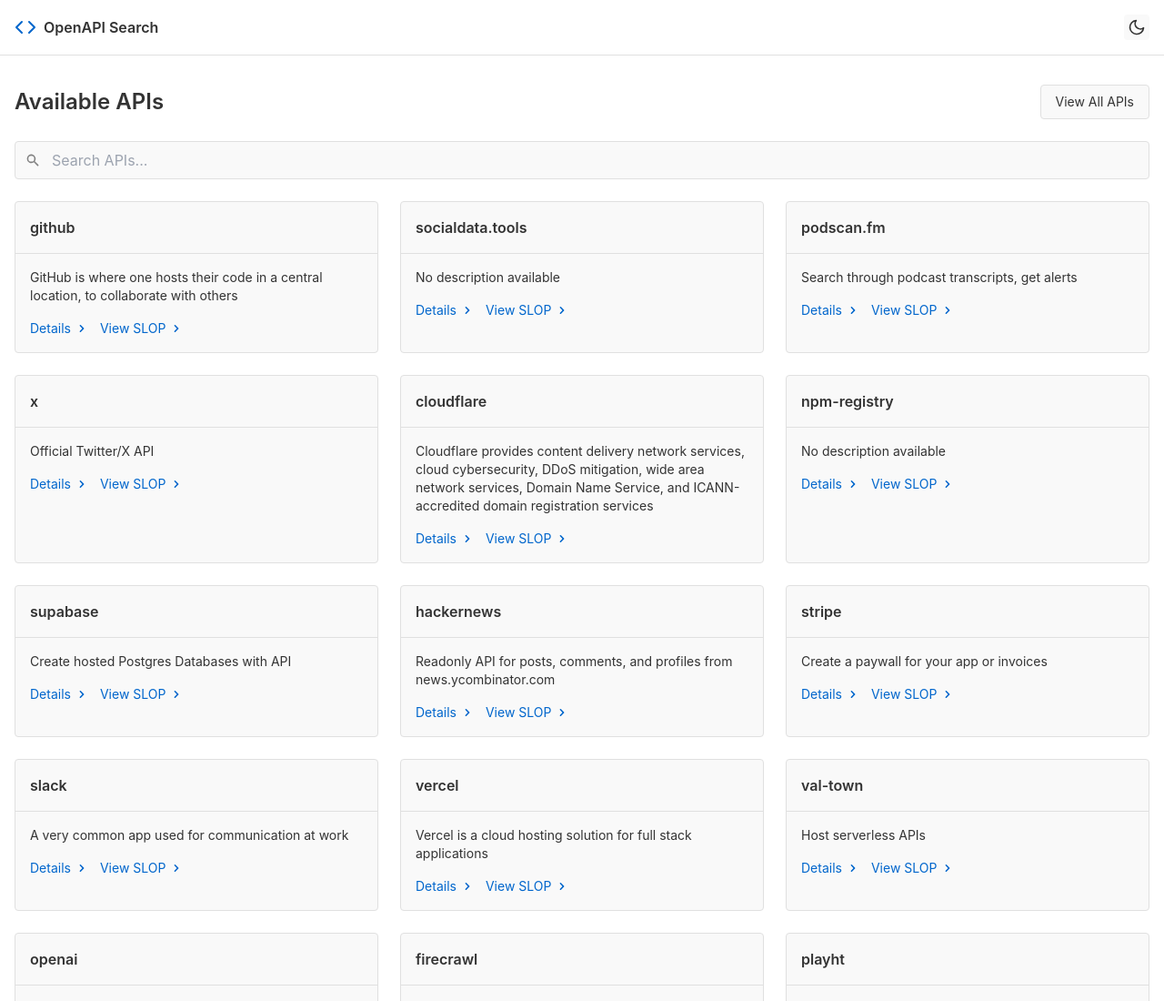
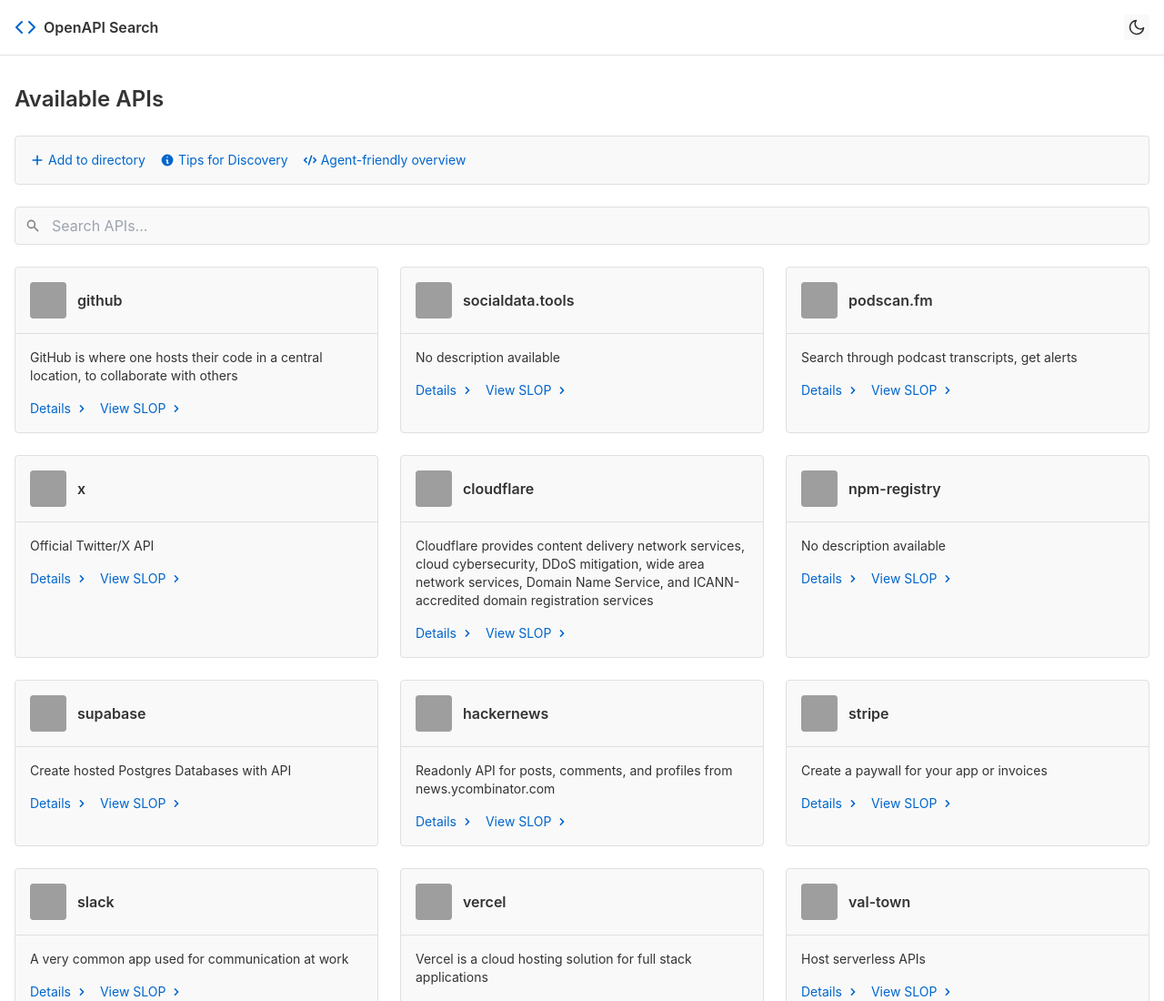
Before and after one commit to janwilmake/openapisearch, a website: page search.html in a window 1280 px wide. Shown: the top 1100 px of the page at 91% size. Drawn offline with nearby package versions, Linux system fonts and the light colour scheme; grey boxes are pictures that could not be loaded.

Commit message:
improvements

```diff
--- a/main.ts
+++ b/main.ts
@@ -265,7 +265,7 @@
         ...obj,
         [key]: {
           description: (item as any)?.info?.description,
-          openapiUrl: item.openapiUrl,
+          openapiUrl: item.openapiUrl as string,
         },
       };
     },
--- a/search.html
+++ b/search.html
@@ -117,6 +117,27 @@
         .search-wrapper {
             position: relative;
         }
+
+        .provider-logo {
+            width: 40px;
+            height: 40px;
+            border-radius: 4px;
+            object-fit: cover;
+            background-color: var(--border-color);
+        }
+
+        .provider-logo-error {
+            display: flex;
+            align-items: center;
+            justify-content: center;
+            width: 40px;
+            height: 40px;
+            border-radius: 4px;
+            background-color: var(--border-color);
+            color: var(--text-color);
+            opacity: 0.5;
+            font-size: 12px;
+        }
     </style>
 </head>
 
@@ -160,10 +181,44 @@
         <section class="mb-12">
             <div class="flex items-center justify-between mb-6">
                 <h2 class="text-2xl font-semibold">Available APIs</h2>
-                <a href="/index.md" class="px-4 py-2 bg-surface-color text-sm rounded"
-                    style="background-color: var(--surface-color); color: var(--text-color); border: 1px solid var(--border-color);">
-                    View All APIs
+
+            </div>
+
+            <!-- Quick Links -->
+            <div class="mb-6 p-4 rounded"
+                style="background-color: var(--surface-color); border: 1px solid var(--border-color);">
+                <div class="flex flex-wrap gap-4 text-sm">
+                    <a href="https://github.com/janwilmake/openapisearch/tree/main/providers.json" target="_blank"
+                        style="color: var(--accent-color);" class="hover:underline flex items-center">
+                        <svg xmlns="http://www.w3.org/2000/svg" class="h-4 w-4 mr-1" viewBox="0 0 20 20"
+                            fill="currentColor">
+                            <path fill-rule="evenodd"
+                                d="M10 3a1 1 0 011 1v5h5a1 1 0 110 2h-5v5a1 1 0 11-2 0v-5H4a1 1 0 110-2h5V4a1 1 0 011-1z"
+                                clip-rule="evenodd" />
+                        </svg>
+                        Add to directory
                     </a>
+                    <a href="https://github.com/janwilmake/openapisearch/tree/main/openapi-discovery.md" target="_blank"
+                        style="color: var(--accent-color);" class="hover:underline flex items-center">
+                        <svg xmlns="http://www.w3.org/2000/svg" class="h-4 w-4 mr-1" viewBox="0 0 20 20"
+                            fill="currentColor">
+                            <path fill-rule="evenodd"
+                                d="M18 10a8 8 0 11-16 0 8 8 0 0116 0zm-7-4a1 1 0 11-2 0 1 1 0 012 0zM9 9a1 1 0 000 2v3a1 1 0 001 1h1a1 1 0 100-2v-3a1 1 0 00-1-1H9z"
+                                clip-rule="evenodd" />
+                        </svg>
+                        Tips for Discovery
+                    </a>
+
+                    <a href="/index.md" style="color: var(--accent-color);" class="hover:underline flex items-center">
+                        <svg xmlns="http://www.w3.org/2000/svg" class="h-4 w-4 mr-1" viewBox="0 0 20 20"
+                            fill="currentColor">
+                            <path fill-rule="evenodd"
+                                d="M12.316 3.051a1 1 0 01.633 1.265l-4 12a1 1 0 11-1.898-.632l4-12a1 1 0 011.265-.633zM5.707 6.293a1 1 0 010 1.414L3.414 10l2.293 2.293a1 1 0 11-1.414 1.414l-3-3a1 1 0 010-1.414l3-3a1 1 0 011.414 0zm8.586 0a1 1 0 011.414 0l3 3a1 1 0 010 1.414l-3 3a1 1 0 11-1.414-1.414L16.586 10l-2.293-2.293a1 1 0 010-1.414z"
+                                clip-rule="evenodd" />
+                        </svg>
+                        Agent-friendly overview
+                    </a>
+                </div>
             </div>
 
             <!-- Search Bar -->
@@ -292,6 +347,37 @@
             return patternIdx === pattern.length;
         }
 
+        // Function to create logo element with fallback
+        function createProviderLogo(slug) {
+            const logoUrl = `https://openapisearch.com/logo/${slug}`;
+
+            const logoContainer = document.createElement('div');
+            logoContainer.className = 'flex-shrink-0';
+
+            const img = document.createElement('img');
+            img.src = logoUrl;
+            img.alt = `${slug} logo`;
+            img.className = 'provider-logo';
+
+            // Create fallback element
+            const fallback = document.createElement('div');
+            fallback.className = 'provider-logo-error';
+            fallback.textContent = 'API';
+            fallback.style.display = 'none';
+
+            // Handle image load error
+            img.onerror = function () {
+                img.style.display = 'none';
+                fallback.style.display = 'flex';
+            };
+
+            logoContainer.appendChild(img);
+            logoContainer.appendChild(fallback);
+
+            return logoContainer;
+        }
+
+
         // Fetch and display API providers with search functionality
         let allProviders = [];
 
@@ -305,7 +391,14 @@
                 const providers = await response.json();
                 allProviders = Object.entries(providers.providers);
 
-                displayProviders(''); // Display all providers initially
+
+                const searchQuery = new URLSearchParams(window.location.search).get('q') || '';
+                if (searchQuery) {
+                    const searchInput = document.getElementById('api-search');
+                    searchInput.value = decodeURIComponent(searchQuery);
+                }
+
+                displayProviders(searchQuery);
 
                 // Add event listener to search input
                 document.getElementById('api-search').addEventListener('input', (e) => {
@@ -355,11 +448,23 @@
                 const title = provider.title || id;
                 const description = provider.info?.description || 'No description available';
 
-                card.innerHTML = `
-                    <div class="p-4 border-b border-opacity-50" style="border-color: var(--border-color);">
-                        <h3 class="font-semibold">${title}</h3>
-                    </div>
-                    <div class="p-4">
+                // Create the card content
+                const headerDiv = document.createElement('div');
+                headerDiv.className = 'p-4 border-b border-opacity-50 flex items-center gap-3';
+                headerDiv.style.borderColor = 'var(--border-color)';
+
+                // Add logo
+                const logoElement = createProviderLogo(id);
+                headerDiv.appendChild(logoElement);
+
+                const titleElement = document.createElement('h3');
+                titleElement.className = 'font-semibold';
+                titleElement.textContent = title;
+                headerDiv.appendChild(titleElement);
+
+                const bodyDiv = document.createElement('div');
+                bodyDiv.className = 'p-4';
+                bodyDiv.innerHTML = `
                     <p class="mb-4 text-sm">${description}</p>
                     <div class="flex flex-row gap-3">
                         <a href="/${id}" style="color: var(--accent-color);" class="hover:underline flex items-center text-sm">
@@ -375,28 +480,12 @@
                             </svg>
                         </a>
                     </div>
-                    </div>
                 `;
 
+                card.appendChild(headerDiv);
+                card.appendChild(bodyDiv);
                 container.appendChild(card);
             });
-
-            // Show "View All" button if filtered and we have more available
-            // if (searchQuery && filteredProviders.length > 20) {
-            //     const viewMoreCard = document.createElement('div');
-            //     viewMoreCard.className = 'vscode-card flex flex-col justify-center items-center p-6';
-            //     viewMoreCard.innerHTML = `
-            //         <span class="text-2xl mb-2" style="color: var(--accent-color);">+${filteredProviders.length - 20}</span>
-            //         <p class="mb-4 text-sm">more APIs available</p>
-            //         <a href="/index.md" style="color: var(--accent-color);" class="hover:underline flex items-center text-sm">
-            //             View All
-            //             <svg xmlns="http://www.w3.org/2000/svg" class="h-4 w-4 ml-1" viewBox="0 0 20 20" fill="currentColor">
-            //                 <path fill-rule="evenodd" d="M7.293 14.707a1 1 0 010-1.414L10.586 10 7.293 6.707a1 1 0 011.414-1.414l4 4a1 1 0 010 1.414l-4 4a1 1 0 01-1.414 0z" clip-rule="evenodd" />
-            //             </svg>
-            //         </a>
-            //     `;
-            //     container.appendChild(viewMoreCard);
-            // }
         }
 
         // Load providers when the page loads
```
Also changed, not shown: homepage.html (+2 -2 lines), openapi-discovery.md (+3 -3 lines), provider.html (+2 -2 lines). Lines whose indentation alone changed are shown as unchanged.
